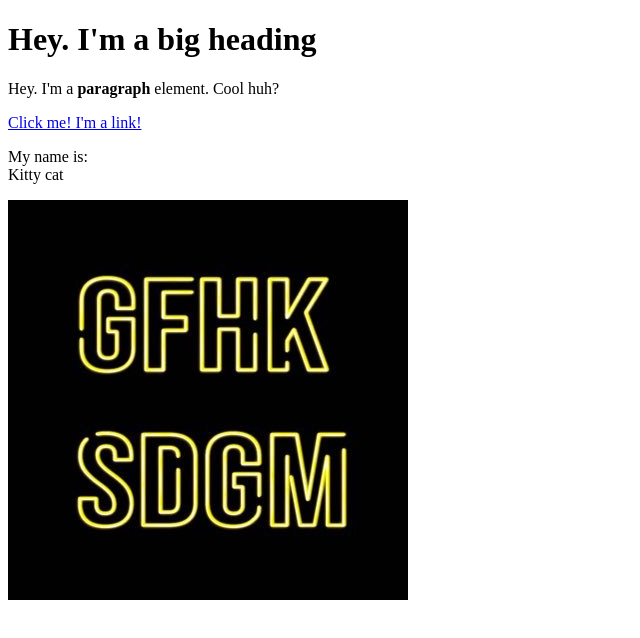
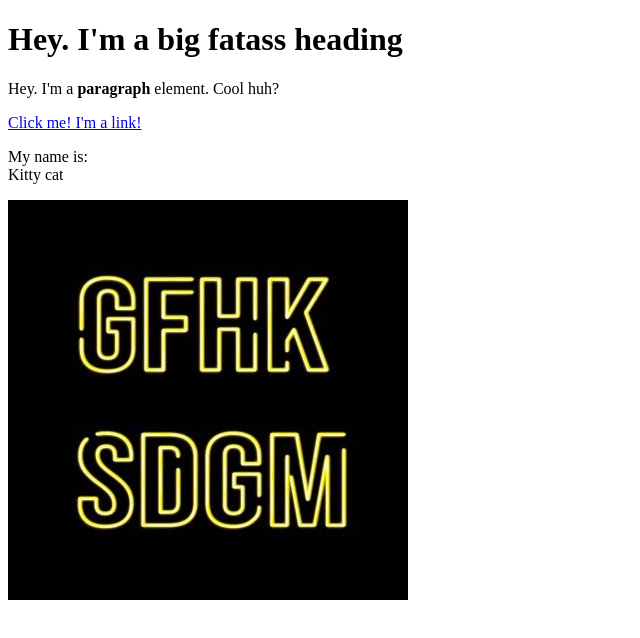
Before and after one commit to nuffsaidboi/cartoon-hero, a plain HTML site: page test.html in a window 1280 px wide. Shown: the whole page, without its empty margins (0-640 px from the left). Drawn offline with Linux system fonts and the light colour scheme.

Commit message:
Added fatass

```diff
--- a/test.html
+++ b/test.html
@@ -4,7 +4,7 @@
     <title>Test page</title>
 </head>
 <body>
-    <h1>Hey. I'm a big heading</h1>
+    <h1>Hey. I'm a big fatass heading</h1>
     <p>Hey. I'm a <b>paragraph</b> element. Cool huh?</p>
     <a href="https://google.com" target="_blank" title="'Let's go to Google!">Click me! I'm a link!</a>
     <p>My name is:<br>
```
